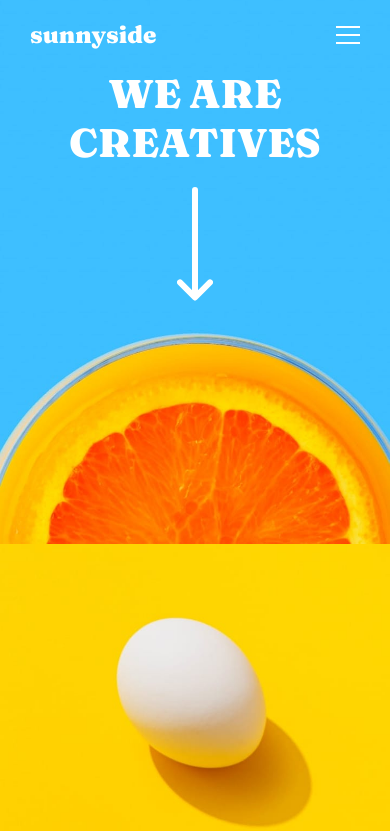
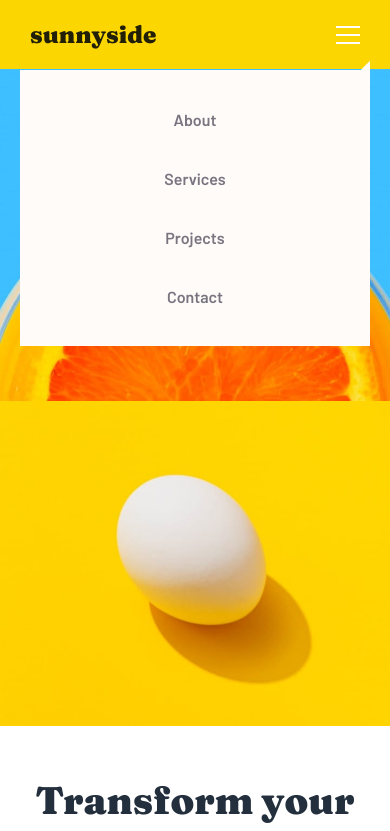
Before and after one commit to ali-tz-2004/sunnyside-agency-landing-page-main, a React (Create React App) app: page / in a window 390 px wide. Shown: the top 831 px of the page. Built offline with nearby package versions, Linux system fonts and the light colour scheme.

Commit message:
inital commit

```diff
--- a/src/App.css
+++ b/src/App.css
@@ -42,7 +42,7 @@
 }
 .title-page-blue {
   font-size: 2.5rem;
-  padding: 20px 0 50px 0;
+  padding: 30px 0;
 }
 .img-blue-page {
   display: flex;
@@ -234,17 +234,54 @@
 @media (max-width: 480px) {
   .page-blue {
     background-image: url("./images/mobile/image-header.jpg");
-    height: calc(100vh - 300px);
+    height: auto;
+    position: relative;
+  }
+  .img-blue-page {
+    margin-bottom: 70px;
   }
   .ul-navbar {
-    display: none;
+    /* display: none; */
+    display: flex;
+    flex-direction: column;
+    align-items: center;
+    position: absolute;
+    background-color: #fffbf8;
+    color: #797580;
+    top: 70px;
+    left: 20px;
+    right: 20px;
+    z-index: 3;
+    padding: 20px 0;
+  }
+  .ul-navbar li {
+    padding: 20px 0;
+    width: 120px;
+    display: flex;
+    justify-content: center;
+    border-radius: 50px;
+  }
+  .navbar:hover {
+    color: #211f06;
+    background-color: #fbd601;
   }
   .hamburger {
-    display: block;
+    display: flex;
+  }
+  .page-blue::before {
+    position: absolute;
+    content: "";
+    width: 0;
+    height: 0;
+    border: 20px solid transparent;
+    border-bottom: 20px solid #fffbf8;
+    transform: rotate(135deg);
+    top: 69px;
+    right: 0;
   }
   .title-page-blue {
     text-align: center;
-    padding: 0 0 20px 0;
+    padding: 30px 0 20px 0;
   }
   .full-page-trans-stand {
     flex-direction: column-reverse;
--- a/src/FullPage/Header.jsx
+++ b/src/FullPage/Header.jsx
@@ -1,4 +1,5 @@
 import * as img from "../images/export";
+import { useState } from "react";
 const Header = () => {
   let li = [
     { id: 1, name: "About" },
@@ -6,7 +7,7 @@ const Header = () => {
     { id: 3, name: "Projects" },
     { id: 4, name: "Contact" },
   ];
-  const showLi = false;
+  let [showLi, setShowLi] = useState({});
   const humburger = () => {};
   return (
     <section className="page-blue">
@@ -24,9 +25,7 @@ const Header = () => {
       <div className="body-page-blue">
         <h2 className="title-page-blue">WE ARE CREATIVES</h2>
         <div className="img-blue-page">
-          <div className="img-arrow_down">
-            <img src={img.arrow_down} alt="arrow down" />
-          </div>
+          <img src={img.arrow_down} alt="arrow down" />
         </div>
       </div>
     </section>
```
